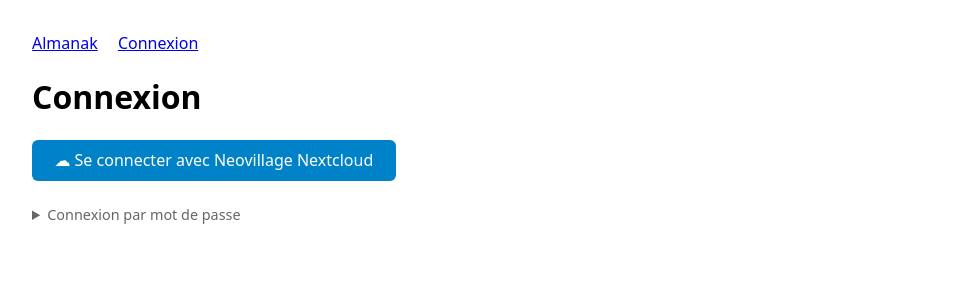
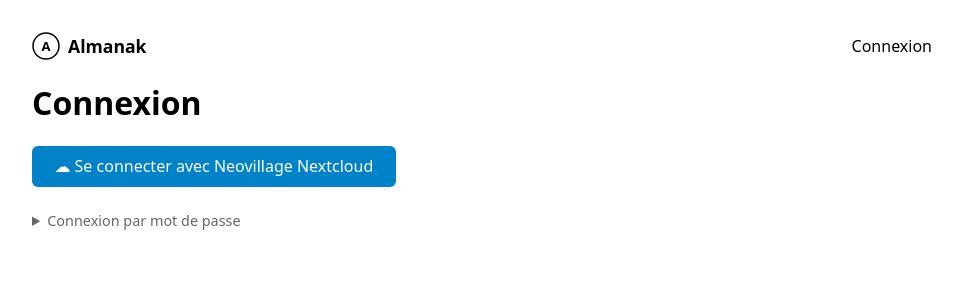
Before and after one commit to YonathanAlmanak/almanak-core, a Django app: page /connexion/ in a window 1280 px wide. Shown: the top 300 px of the page, without its empty margins (158-1120 px from the left). Run offline with Django 5.2, Linux system fonts and the light colour scheme.

Commit message:
nav: logo SVG inline + deconnexion via POST (Django 5)

```diff
--- a/templates/base.html
+++ b/templates/base.html
@@ -7,16 +7,31 @@
     <script src="https://unpkg.com/htmx.org@2.0.4" integrity="sha384-HGfztofotfshcF7+8n44JQL2oJmowVChPTg48S+jvZoztPfvwD79OC/LTtG6dMp+" crossorigin="anonymous"></script>
     <style>
         body { font-family: system-ui, sans-serif; max-width: 900px; margin: 2rem auto; padding: 0 1rem; }
-        nav a { margin-right: 1rem; }
+        nav { display: flex; align-items: center; gap: 1.2rem; }
+        nav a { text-decoration: none; color: inherit; }
+        nav a:hover { text-decoration: underline; }
+        .nav-logo { display: flex; align-items: center; gap: .5rem; font-weight: 600; font-size: 1.1rem; margin-right: auto; }
+        .nav-logo svg { flex-shrink: 0; }
+        .btn-deconnexion { background: none; border: none; padding: 0; font: inherit; color: inherit; cursor: pointer; }
+        .btn-deconnexion:hover { text-decoration: underline; }
     </style>
     {% block extra_head %}{% endblock %}
 </head>
 <body>
     <nav>
-        <a href="/">Almanak</a>
+        <a href="/" class="nav-logo">
+            <svg width="28" height="28" viewBox="0 0 28 28" fill="none" xmlns="http://www.w3.org/2000/svg" aria-hidden="true">
+                <circle cx="14" cy="14" r="13" stroke="currentColor" stroke-width="1.5"/>
+                <text x="14" y="19" text-anchor="middle" font-family="system-ui,sans-serif" font-size="13" font-weight="700" fill="currentColor">A</text>
+            </svg>
+            Almanak
+        </a>
         {% if user.is_authenticated %}
             <a href="/profil/">Mon profil</a>
-            <a href="/deconnexion/">Déconnexion</a>
+            <form method="post" action="/deconnexion/" style="display:inline">
+                {% csrf_token %}
+                <button type="submit" class="btn-deconnexion">Déconnexion</button>
+            </form>
         {% else %}
             <a href="/connexion/">Connexion</a>
         {% endif %}
```
